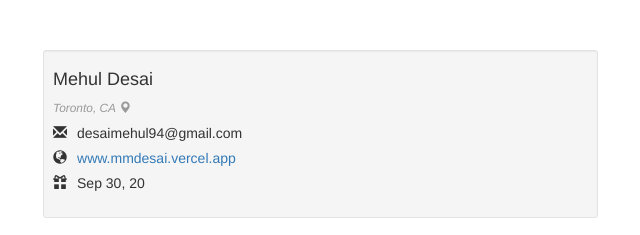
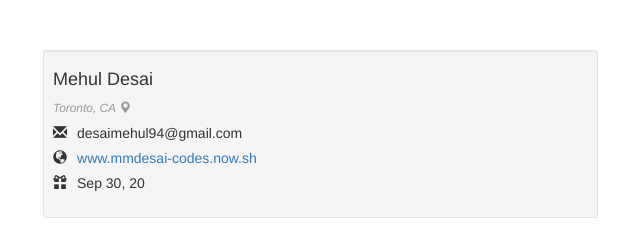
Before and after one commit to mehuldesai94/DBConnector, a website: page home/home.html in a window 1280 px wide. Shown: the top 235 px of the page, 372-1012 px from the left. Drawn offline with nearby package versions, Linux system fonts and the light colour scheme.

Commit message:
portfolio app url change

```diff
--- a/home/home.html
+++ b/home/home.html
@@ -58,7 +58,7 @@
                                 <i class="glyphicon glyphicon-envelope"></i>desaimehul94@gmail.com
                                 <br />
                                 <i class="glyphicon glyphicon-globe"></i><a
-                                    href="https://mmdesai.vercel.app/">www.mmdesai.vercel.app</a>
+                                    href="https://mmdesai-codes.now.sh/">www.mmdesai-codes.now.sh</a>
                                 <br />
                                 <i class="glyphicon glyphicon-gift"></i>Sep 30, 20</p>
                             <!-- Split button -->
```
